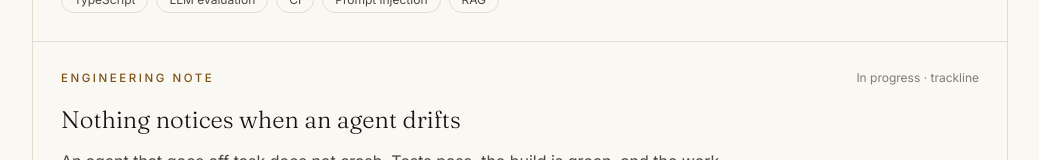
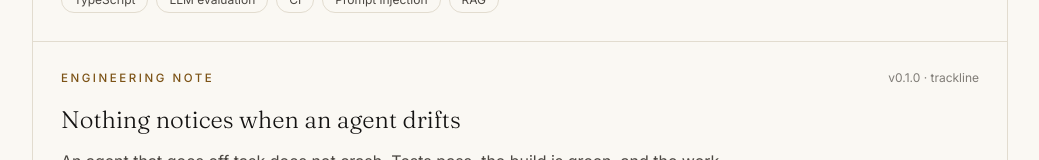
Before and after one commit to yerinsabraham/yerinsabraham_site, a Next.js app: page /engineering in a window 1280 px wide. Shown: the part 1269-1429 px from the top of the page, without its empty margins (120-1159 px from the left). Built offline with nearby package versions, Linux system fonts and the light colour scheme.

Commit message:
trackline is published: say so, and correct the licence
The project card still said MIT; it is Apache-2.0. The note described
only the CI half as built, and listed a failing-test check that was
never one of the five.

```diff
--- a/src/data/content.ts
+++ b/src/data/content.ts
@@ -83,7 +83,7 @@ export const evidence: Evidence[] = [
     href: "/art",
   },
   {
-    stat: "Open source",
+    stat: "Open source, on npm",
     label:
       "trackline, for AI agents that quietly stop doing what they were asked",
     href: "https://github.com/yerinsabraham/trackline",
@@ -183,7 +183,7 @@ export const now = {
   also: [
     "Building Creovine Academy, teaching people and teams to use AI in the work they already do. Now training organisations.",
     "Advancing Lira Intelligence, our AI customer-support product, now live.",
-    "Building trackline in the open, for catching AI agents that drift off the task they were given.",
+    "Shipped trackline v0.1.0, for catching AI agents that drift off the task they were given. Now extending it to more agents.",
     "Writing my book, Life Is Random, and publishing essays on Medium.",
   ],
 };
@@ -217,8 +217,8 @@ export const projects: Project[] = [
     title: "trackline",
     role: "Open source",
     blurb:
-      "An AI agent that goes off task does not crash. It edits files nobody mentioned, ignores the rules file it read an hour ago, and the build stays green. trackline watches what an agent does, checks it against what it was asked to do, and can hand the violated rule back to the agent rather than only warning the human. Most checks are deterministic by design. A model is reached for once, for the one question counting cannot answer. The CI half is built and gating merges today.",
-    status: "Building \u00b7 MIT",
+      "An AI agent that goes off task does not crash. It edits files nobody mentioned, ignores the rules file it read an hour ago, and the build stays green. trackline watches what an agent does, checks it against what it was asked to do, and can hand the violated rule back to the agent rather than only warning the human. Most checks are deterministic by design. A model is reached for once, for the one question counting cannot answer. Works with Claude Code and Codex today: npm install -g trackline.",
+    status: "v0.1.0 on npm \u00b7 Apache-2.0",
     href: "https://github.com/yerinsabraham/trackline",
   },
   {
--- a/src/data/engineering.ts
+++ b/src/data/engineering.ts
@@ -259,10 +259,10 @@ export const engineering: EngineeringPiece[] = [
     tag: "Engineering note",
     subtitle:
       "A coding agent reads your rules, says it understands them, and breaks them forty messages later. Nothing in the toolchain is watching.",
-    status: "In progress \u00b7 trackline",
+    status: "v0.1.0 \u00b7 trackline",
     author: "Yerins Abraham",
     datePublished: "2026-09-21",
-    dateModified: "2026-09-21",
+    dateModified: "2026-09-23",
     excerpt:
       "An agent that goes off task does not crash. Tests pass, the build is green, and the work quietly stops being the work you asked for. Here is why it happens, what the research says about catching it, and what I am building.",
     stack: ["TypeScript", "Agent hooks", "OpenTelemetry", "LLM evaluation", "CI"],
@@ -306,7 +306,7 @@ export const engineering: EngineeringPiece[] = [
       {
         heading: "What I am building",
         paragraphs: [
-          "trackline watches what an agent actually does and compares it against what it was asked to do. Most of the checking is deliberately boring and needs no model at all: files touched outside the stated scope, off-limits files edited anyway, a previously passing test now failing, a diff far larger than the ask, a dependency added from nowhere, the same action failing repeatedly in a loop. Those are countable, which means they cannot be wrong.",
+          "trackline watches what an agent actually does and compares it against what it was asked to do. Most of the checking is deliberately boring and needs no model at all: files touched outside the stated scope, off-limits files edited anyway, a diff far larger than the ask, a dependency added from nowhere, the same action repeated in a loop. Those are countable, which means they cannot be wrong.",
           "A model is reached for exactly once, for the one question counting cannot answer: here is the stated goal, here is what the agent did, are they the same thing. That is the same discipline the eval gate already follows, and for the same reason. A watcher whose signal is mostly one model's opinion of another model has inherited every problem it was built to catch.",
           "Intervention is configurable, because this is a system correcting another system and people will delegate different amounts of authority. Warn only, which logs and never interrupts. Ask first, which pauses and waits for a human. Or autopilot, which blocks and hands the reason back to the agent. Per rule, not globally, so never touch the environment file can be automatic while this looks out of scope still asks.",
         ],
@@ -321,7 +321,9 @@ export const engineering: EngineeringPiece[] = [
       {
         heading: "Where it stands",
         paragraphs: [
-          "The CI half is built and open source: a regression gate that scores retrieval, tool selection and groundedness against committed datasets and fails the build when a prompt edit or a model swap quietly makes an agent worse. That is the subject of the note next to this one, and it is the last line of defence in the same system.",
+          "Version 0.1.0 is published. npm install -g trackline, then trackline init, and it watches Claude Code or Codex from the next tool call, in warn only mode until you tell it otherwise. It is a compiled binary that adds about fourteen milliseconds per action, and every package carries a signed provenance record tying it to the commit that built it.",
+          "The CI half ships alongside it: a regression gate that scores retrieval, tool selection and groundedness against committed datasets and fails the build when a prompt edit or a model swap quietly makes an agent worse. That is the subject of the note next to this one, and it is the last line of defence in the same system.",
+          "Next is reach. The point of a watcher that sits outside every agent is that it is the same watcher for all of them, so the work now is more agents, starting with Cursor.",
           "The walkthrough above is a real session, recorded and replayed. Not a mock-up: a coding agent was given that task in a small project and left to work unsupervised, and what you are reading is the exported output of the checks that watched it. The three actions marked as unseen are shown rather than hidden, because an action nobody could look at is not an action that was fine.",
         ],
       },
```
